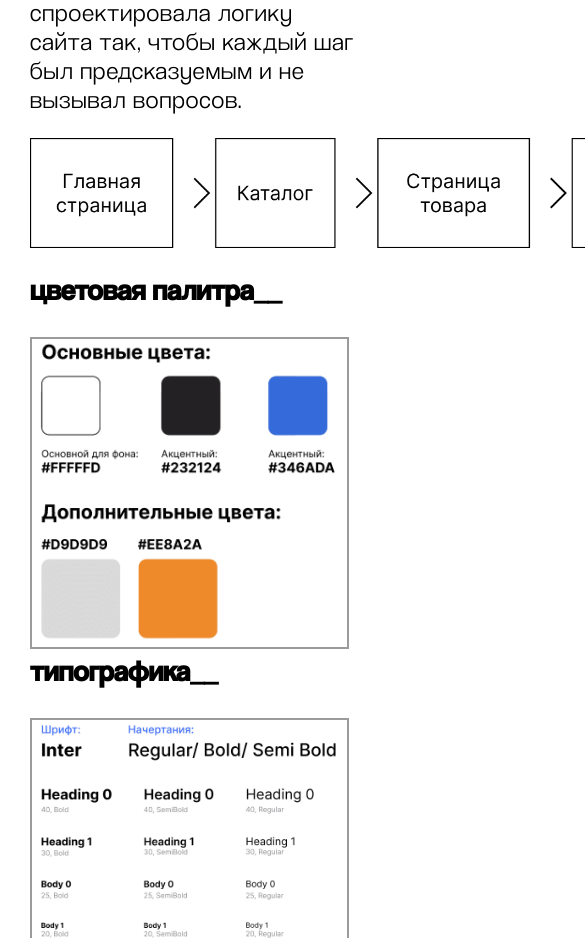
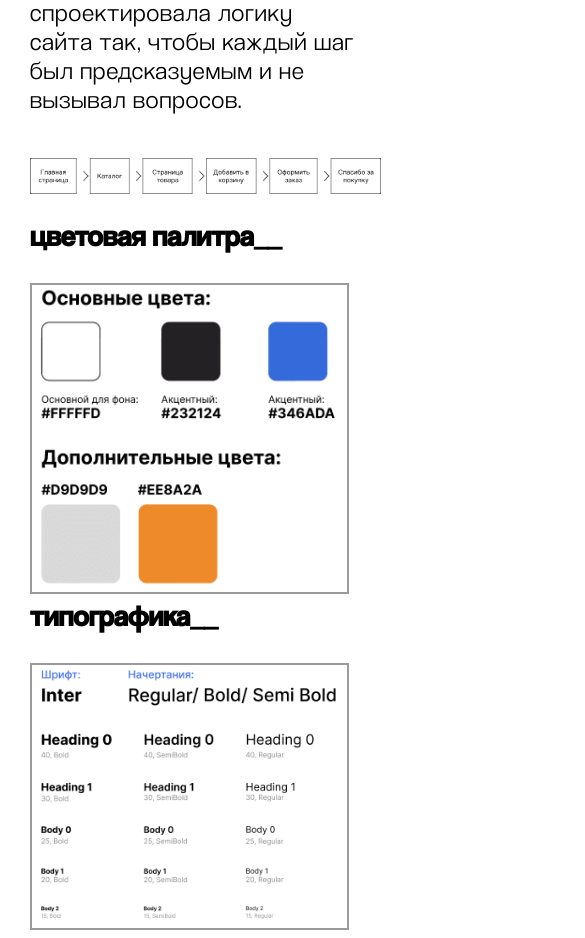
Before and after one commit to etoneyaaa402/leskiii-portfolio, a React (Create React App) app: page /#/project in a window 390 px wide. Shown: the part 1941-2879 px from the top of the page, 585 px wide, since content can reach past the window. Built offline with nearby package versions, Linux system fonts and the light colour scheme.

Commit message:
burger-menu and user flow

```diff
--- a/src/App.css
+++ b/src/App.css
@@ -619,4 +619,11 @@ h2{
     margin: 0;
     padding: 0px;
   }
+  .userFlow{
+    width: 90%;
+    height: auto;
+    margin-left: 0px;
+    margin-top: 20px;
+    margin-left: 30px;
+  }
 }
--- a/src/components/Header.js
+++ b/src/components/Header.js
@@ -13,13 +13,25 @@ function Header() {
 
   console.log('Состояние меню (menuOpen):', menuOpen);
 
+  const scrollToSection = (sectionId) => {
+  const section = document.getElementById(sectionId);
+  if (section) {
+    section.scrollIntoView({ behavior: 'smooth' });
+  }
+  };
+
+  const handleLinkClick = (sectionId) => {
+    scrollToSection(sectionId);
+    setMenuOpen(false);
+  };
+
   const Navigation = () => (
     <nav>
-      <a href="#about" onClick={() => setMenuOpen(false)}>Обо мне</a>
-      <a href="#maininfo" onClick={() => setMenuOpen(false)}>Навыки</a>
-      <a href="#experience" onClick={() => setMenuOpen(false)}>Опыт</a>
-      <a href="#portfolio" onClick={() => setMenuOpen(false)}>Портфолио</a>
-      <a href="#footer" onClick={() => setMenuOpen(false)}>Контакты</a>
+      <a onClick={() => handleLinkClick('about')}>Обо мне</a>
+      <a onClick={() => handleLinkClick('maininfo')}>Навыки</a>
+      <a onClick={() => handleLinkClick('experience')}>Опыт</a>
+      <a onClick={() => handleLinkClick('portfolio')}>Портфолио</a>
+      <a onClick={() => handleLinkClick('footer')}>Контакты</a>
     </nav>
   )
   return (
```
